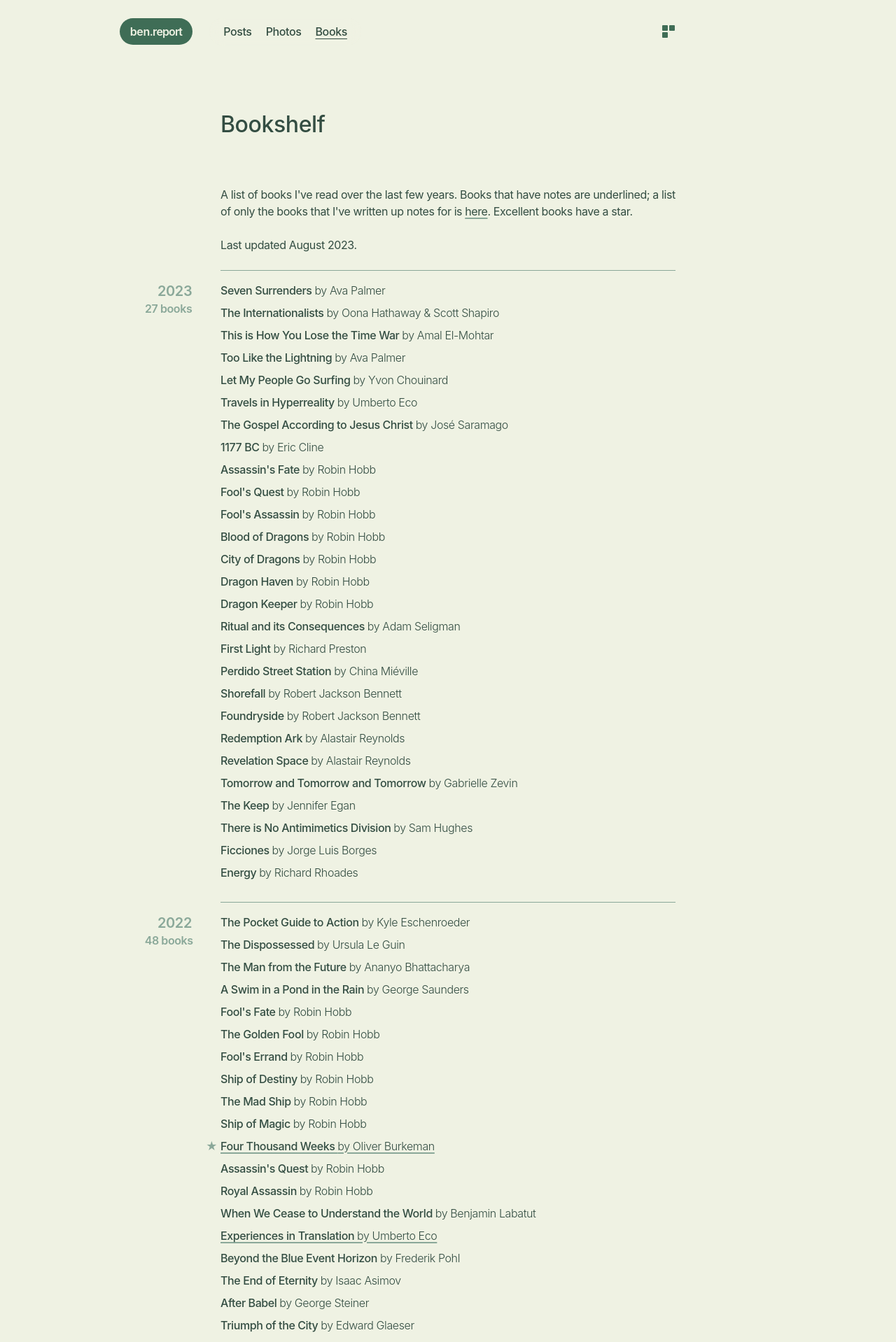
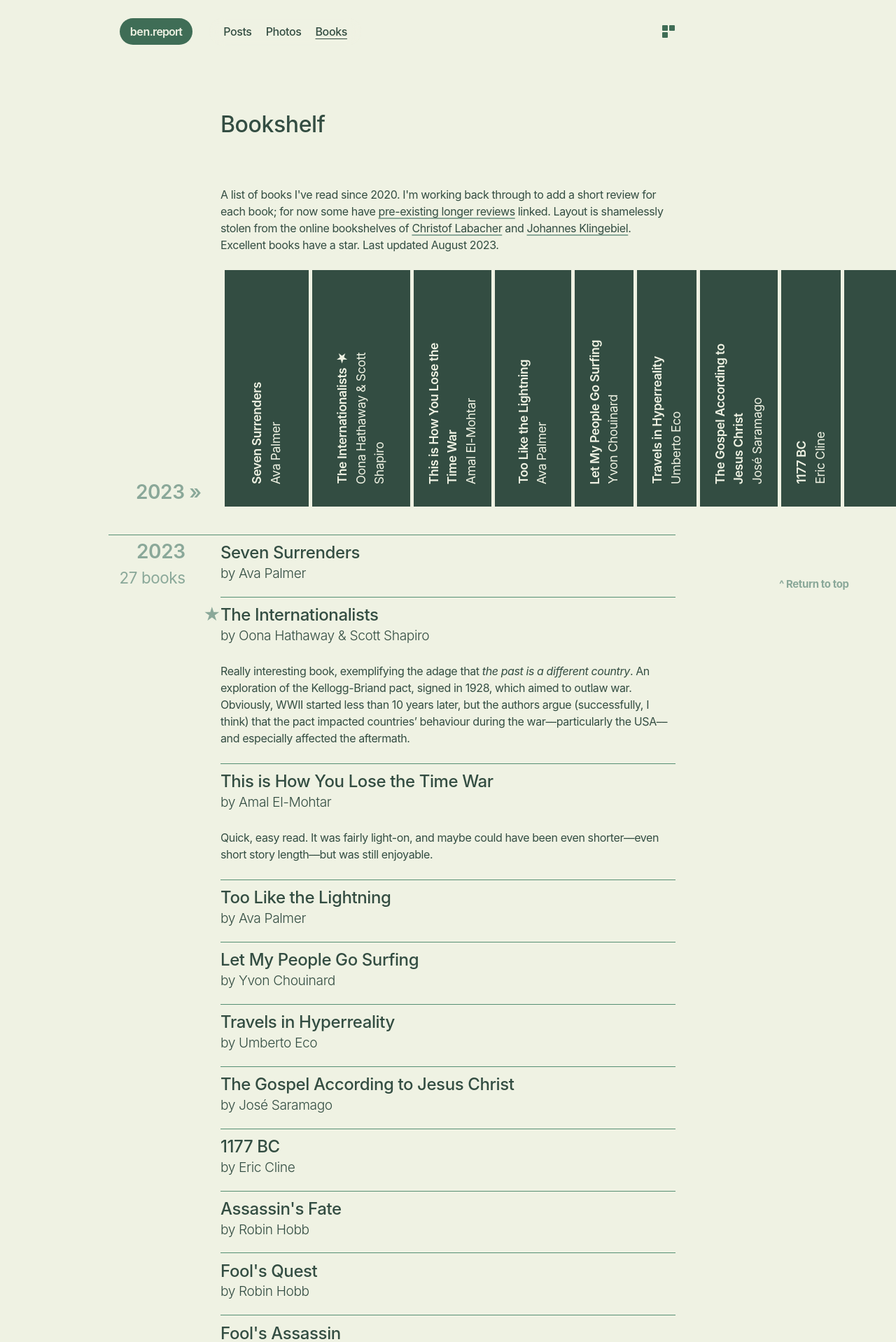
Before and after one commit to penborter/ben-report, a Jekyll site: the page built from _pages/books.html, in a window 1280 px wide. Shown: the top 1918 px of the page at 70% size. Built offline with Jekyll 4.4.1, drawn with Linux system fonts in a browser that asks for light colours; some web fonts are replaced.

Commit message:
Horizontal bookshelf, gallery post

```diff
--- a/_data/reading.yml
+++ b/_data/reading.yml
@@ -3,84 +3,114 @@ years:
     books:
       - title: Seven Surrenders
         author: Ava Palmer
+        pages: 480
 
       - title: The Internationalists
         author: Oona Hathaway & Scott Shapiro
+        pages: 562
+        star: yes
+        review: "Really interesting book, exemplifying the adage that *the past is a different country*. An exploration of the Kellogg-Briand pact, signed in 1928, which aimed to outlaw war. Obviously, WWII started less than 10 years later, but the authors argue (successfully, I think) that the pact impacted countries' behaviour during the war––particularly the USA––and especially affected the aftermath."
 
       - title: This is How You Lose the Time War
         author: Amal El-Mohtar
+        pages: 209
+        review: "Quick, easy read. It was fairly light-on, and maybe could have been even shorter––even short story length––but was still enjoyable."
 
       - title: Too Like the Lightning
         author: Ava Palmer
+        pages: 433
 
       - title: Let My People Go Surfing
         author: Yvon Chouinard
+        pages: 277
 
       - title: Travels in Hyperreality
         author: Umberto Eco
+        pages: 324
 
       - title: The Gospel According to Jesus Christ
         author: José Saramago
+        pages: 325
 
       - title: 1177 BC
         author: Eric Cline
+        pages: 304
 
       - title: Assassin's Fate
         author: Robin Hobb
+        pages: 865
 
       - title: Fool's Quest
         author: Robin Hobb
+        pages: 769
 
       - title: Fool's Assassin
         author: Robin Hobb
+        pages: 641
 
       - title: Blood of Dragons
         author: Robin Hobb
+        pages: 448
 
       - title: City of Dragons
         author: Robin Hobb
+        pages: 401
 
       - title: Dragon Haven
         author: Robin Hobb
+        pages: 526
 
       - title: Dragon Keeper
         author: Robin Hobb
+        pages: 500
 
       - title: Ritual and its Consequences
         author: Adam Seligman
+        pages: 250
 
       - title: First Light
         author: Richard Preston
+        pages: 300
 
       - title: Perdido Street Station
         author: China Miéville
+        pages: 753
 
       - title: Shorefall
         author: Robert Jackson Bennett
+        pages: 515
 
       - title: Foundryside
         author: Robert Jackson Bennett
+        pages: 515
 
       - title: Redemption Ark
         author: Alastair Reynolds
+        pages: 700
 
       - title: Revelation Space
         author: Alastair Reynolds
+        pages: 600
 
       - title: Tomorrow and Tomorrow and Tomorrow
         author: Gabrielle Zevin
+        pages: 420
 
       - title: The Keep
         author: Jennifer Egan
+        pages: 275
 
       - title: There is No Antimimetics Division
         author: Sam Hughes
+        pages: 230
 
       - title: Ficciones
         author: Jorge Luis Borges
+        pages: 200
 
       - title: Energy
         author: Richard Rhoades
+        pages: 481
 
   - year: "2022"
     books:
--- a/_pages/books.html
+++ b/_pages/books.html
@@ -12,20 +12,59 @@ permalink: /books
   <h1>Bookshelf</h1>
 
 <div class="reading-meta">
-
-<p>A list of books I've read over the last few years. Books that have notes are underlined; a list of only the books that I've written up notes for is <a href="{{ site.baseurl }}/books/reviews">here</a>. Excellent books have a star.
-<p>Last updated {{ page.updated }}.</p>
-
+  <p>
+    A list of books I've read since 2020. I'm working back through to add a short review for each book; for now some have <a href="{{ site.baseurl }}/books/reviews">pre-existing longer reviews</a> linked.
+    Layout is shamelessly stolen from the online bookshelves of <a href="https://christophlabacher.com/notes/bookshelf">Christof Labacher</a> and <a href="https://johannesklingebiel.de/wiki/Bookshelf/">Johannes Klingebiel</a>.
+    Excellent books have a star. Last updated {{ page.updated }}.
   </p>
 </div>
 
+<div class="horizontal-reading narrow-remove">
   {% for entry in site.data.reading.years %}
+
+    <div class="horizontal-meta">
+      <span>{{ entry.year }} &raquo;</span>
+    </div>
+
+    {% for book in entry.books %}
+
+    {% assign random_num = 'now' | date: "%N" | modulo: 100000 | divided_by: 5000 %}
+    {% assign random_num_2 = 'now' | date: "%N" | modulo: 100000 | divided_by: 5000 %}
+    {% assign random_height = random_num | times: random_num_2 | modulo: 60 %}
+    {% assign color = random_height | divided_by: 2 | modulo: 6 %}
+
+    {% assign has_review = false %}
+    {% assign book_url = book.link %}
+
+    {% for review in site.reviews %}
+      {% if review.book == book.title %}
+        {% assign book_url = review.url %}
+        {% assign has_review = true %}
+      {% endif %}
+    {% endfor %}
+
+    <a
+      class="horizontal-book color-{{ color }}"
+      style="--random: {{ random_height }};{% if book.pages %} --pages: {{ book.pages }}{% endif %};"
+      href="{% if has_review %}{{ book_url }}{% else %}{{page.url}}#{{ book.title | replace: ' ', '_' }}{% endif %}"
+    >
+      <span class="title">{{ book.title }}{% if book.star %} ★{% endif %}</span>
+      <span class="author">{{ book.author }}</span>
+    </a>
+    {% endfor %}
+
+  {% endfor %}
+</div>
+
+{% for entry in site.data.reading.years %}
+<div class="book-cat-wrap">
   <div class="list-cat">
+    <div>
       <span>{{ entry.year }}</span>
       <span class="number">{{ entry.books | size }} books</span>
     </div>
-  <div class="list-cat-container border-top top-u2">
-    <ul class="reading-list">
+  </div>
+  <div class="list-cat-container">
     {% for book in entry.books %}
 
       {% assign has_review = false %}
@@ -38,17 +77,22 @@ permalink: /books
         {% endif %}
       {% endfor %}
 
-        <li class="list-item strong{% if book.star %} starred{% endif %}">
+      <h2 class="list-item strong{% if book.star %} starred{% endif %}" id="{{ book.title | replace: ' ', '_' }}">
         {% if has_review %}<a class="book-link" href="{{ book_url }}">{% endif %}
         {{ book.title }}
-          <span class="author"> by {{ book.author }}</span>
         {% if has_review %}</a>{% endif %}
+      </h2>
+      <h3 class="author"> by {{ book.author }}</h3>
+      {% if book.review %}<p>{{ book.review | markdownify }}</p>{% endif %}
     {% endfor %}
-        </li>
-
-    </ul>
+  </div>
 </div>
 {% endfor %}
 </article>
 
 {% include footer.html %}
+
+<div class="toc narrow-remove">
+  {% include toc.html html=content h_min=2 %}
+  <a href="#" class="toc-return"> ^ Return to top</a>
+</div>
--- a/_sass/fonts.scss
+++ b/_sass/fonts.scss
@@ -60,6 +60,6 @@ p {
 }
 
 code {
-  font-size: 0.95em;
-  letter-spacing: -0.02em;
+  font-size: 0.85em;
+  //letter-spacing: -0.02em;
 }
--- a/_sass/layout.scss
+++ b/_sass/layout.scss
@@ -294,6 +294,10 @@ nav {
     li:not(:last-child) {
       padding-right: 1em;
     }
+
+    * {
+      transition: 0.25s ease color;
+    }
   }
 
   .nav-secondary {
@@ -332,6 +336,8 @@ nav {
     padding: 0.4em 1.1em;
 
     font-weight: 600;
+
+    transition: 0.3s ease background;
 
     //background: var(--navName-color); // #4d7359
     //color: var(--bg) !important;
@@ -489,7 +495,7 @@ blockquote, .footnotes {
 
 div.highlighter-rouge {
   border: 1px solid var(--bg-accent-1);
-  border-radius: $border-radius;
+  //border-radius: $border-radius;
   margin-bottom: 1.5em;
 }
 
@@ -497,7 +503,7 @@ div.highlighter-rouge {
   margin: 0;
   padding: 0.7em;
 
-  border-radius: $border-radius;
+  //border-radius: $border-radius;
 
   line-height: 1.3em;
 
@@ -540,6 +546,126 @@ footer {
   bottom: 3em;
   padding-left: 4.5em;
 }
+
+// Bookshelf
+
+.horizontal-reading {
+  display: grid;
+  grid-auto-flow: column;
+  grid-gap: 5px;
+  overflow-x: scroll;
+  align-items: end;
+
+  width: 100vw;
+  margin-left: calc(325px - 50vw);
+  padding-left: calc(50vw - 325px - 121px);
+  padding-bottom: 2em;
+
+  // To hide the TOC behind the bookshelf
+  position: sticky;
+  z-index: 2;
+  background-color: var(--bg);
+}
+
+.horizontal-book {
+  --padding-top: calc(50px + 1px * var(--random));
+  align-items: end;
+  display: grid;
+  grid-auto-flow: column;
+  justify-content: center;
+
+  padding: var(--padding-top) 1em 2em 1em;
+
+  min-width: calc(0.25px * var(--pages));
+  width: max-content;
+  min-height: calc(18em + var(--padding-top));
+
+  text-decoration: none;
+
+  * {
+    writing-mode: vertical-rl;
+    transform: rotate(180deg);
+    max-height: 12em;
+    font-size: 1.1em;
+  }
+
+  .title {
+    font-weight: 600;
+  }
+}
+
+.horizontal-meta {
+  font-size: 28px;
+  font-weight: 600;
+  color: var(--bg-accent-1);
+  padding-right: 1em;
+  white-space: nowrap;
+
+  &:not(:first-child) {
+    padding-left: 2.5em;
+  }
+
+  * {
+    display: inline;
+  }
+}
+
+// Book Colors
+.color-0 {
+  background: var(--fg);
+  color: var(--bg);
+}
+.color-1 {
+  background: #eb8919;
+  color: #eff2e3;
+}
+.color-5 {
+  background: #b2e6d8;
+  color: #334d42;
+}
+.color-3 {
+  background: var(--bg-accent-3); //#e9ebae
+}
+.color-2 {
+  background: #f7c8a8;
+  color: #334d42;
+}
+.color-4 {
+  background: #313131;
+  color: #eff2e3;
+}
+
+.book-cat-wrap {
+  display: grid;
+  grid-template-columns: 1fr $content-width;
+  margin-left: -10em;
+
+  .list-cat {
+    position: inherit;
+    font-size: 1.75em;
+    padding-top: 0.4em;
+
+    div {
+      position: sticky;
+      top: 1em;
+      text-align: right;
+      padding-right: 1.8em;
+    }
+
+    .number {
+      position: inherit;
+      top: auto;
+      display: block;
+      font-weight: 400;
+    }
+  }
+
+  .list-cat-container h2:first-child {
+    margin-left: -10rem;
+    padding-left: 10rem;
+  }
+}
+
 
 // "Lists" Layout
 
@@ -655,17 +781,17 @@ footer {
   font-weight: 550;
 }
 
-.author {
+.list-cat-container .author {
   //font-size: 0.85em;
   font-weight: 350;
-  padding-left: 0.1em;
-  margin-left: -0.1em;
+  margin: -1em 0;
+  margin-bottom: 1em;
 }
 
 .starred {
   list-style-type: "★";
-  margin-left: -0.3em;
-  padding-left: 0.3em;
+  //margin-left: -0.3em;
+  //padding-left: 0.3em;
   display: list-item;
 
   &::marker {
@@ -731,83 +857,6 @@ iframe {
   }
 }
 
-// Sidenotes
-
-.sidenote {
-  counter-increment: sidenote;
-}
-
-.sidenote_content-parenthesis {
-  position: absolute;
-  left: -99999px;
-  top: auto;
-}
-
-.sidenote_content {
-  display: block;
-  position: relative;
-  float: left;
-  left: $content-width;
-  //margin-top: calc(-1.5*var(--text-size)); // Align sidenote top with main text
-  margin-right: calc(-1 * var(--sidenote-width) - 1 * var(--sidenote-margin));
-  width: var(--sidenote-width);
-  padding: 0 0 0 3rem;
-
-  color: var(--fg-accent-1);
-  font-style: normal;
-
-  &::before {
-    content: counter(sidenote, upper-alpha) ".";
-    margin-left: -1rem;
-    //font-weight: 700;
-  }
-}
-
-.sidenote_button::after {
-  content: counter(sidenote, upper-alpha);
-  display: inline-block;
-
-  font-size: 0.7em;
-  vertical-align: 30%;
-  margin-left: -0.2em;
-}
-
-.sidenote_checkbox {
-  display: none;
-}
-
-@media screen and (max-width: 1120px) {
-
-  .sidenote_checkbox ~ .sidenote_content {
-    // Hidden, but accessible to browsers that don't do CSS (e.g. screenreaders, Pocket)
-    position: absolute;
-    left: -99999px;
-    top: auto;
-  }
-
-  .sidenote_checkbox:checked ~ .sidenote_content {
-    position: relative;
-    left: auto;
-    float: left;
-    min-width: 100%;
-
-    display: block;
-    margin: 0.8rem 0;
-    padding: 0 1rem;
-  }
-
-  .sidenote_button {
-    text-decoration: underline;
-    text-decoration-style: dotted;
-    text-underline-offset: 3px;
-    cursor: pointer;
-  }
-
-  .sidenote_checkbox:checked ~ .sidenote_button::after {
-    content: none;
-  }
-}
-
 
 // Tables
 
@@ -851,6 +900,8 @@ tr:nth-child(even) {
 
   padding: 0.5em;
   border-radius: $border-radius;
+
+  transition: 0.3s ease;
 
   &:hover {
     background: var(--bg-transparent);
@@ -966,7 +1017,7 @@ tr:nth-child(even) {
 
   vertical-align: top;
   white-space: normal;
-  padding: calc(4.5rem + #{$navbar-height}) 3rem 0 0;
+  padding: calc(4rem + #{$navbar-height} - 11px) 3rem 0 0;
   height: 100%;
 
 
@@ -1087,6 +1138,37 @@ mark {
 
     &:after {
       content: ")"
+    }
+  }
+
+  .book-cat-wrap {
+    display: block;
+    margin-left: 0;
+
+    .list-cat {
+      font-size: 1.5em;
+
+      div {
+        text-align: left;
+      }
+
+      .number {
+        display: inline;
+      }
+    }
+
+    .list-cat-container h2:first-child {
+      margin-left: 0;
+      padding-left: 0;
+    }
+  }
+
+  .starred {
+    display: block;
+
+    &::after {
+      content: "★";
+      color: var(--bg-accent-1);
     }
   }
 
```
Also changed, not shown: _posts/2023-04-11-Horizontal-Gallery.md (renamed from _drafts/2023-04-11-Horizontal-Gallery.md, +4 -4 lines). Lines whose indentation alone changed are shown as unchanged.
